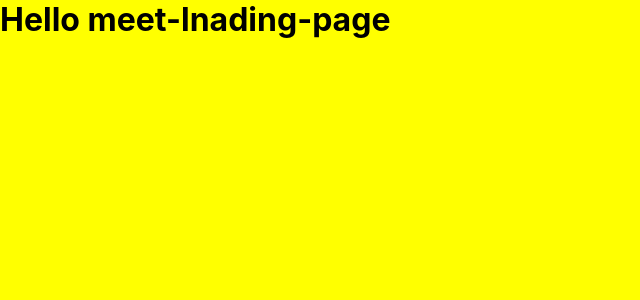
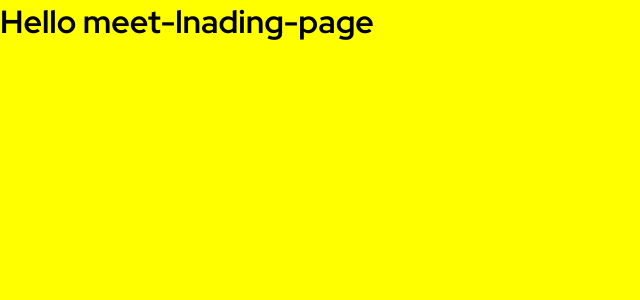
Before and after one commit to PiriyaLapa/meet-landing-page, a React (Create React App) app: page / in a window 1280 px wide. Shown: the top 300 px of the page, without its empty margins (0-640 px from the left). Built offline with nearby package versions, Linux system fonts and the light colour scheme.

Commit message:
update font-family:Red hat display, sanserif

```diff
--- a/public/index.html
+++ b/public/index.html
@@ -5,10 +5,15 @@
     <link rel="icon" href="%PUBLIC_URL%/favicon.ico" />
     <meta name="viewport" content="width=device-width, initial-scale=1" />
     <meta name="theme-color" content="#000000" />
-    <meta name="description" content="Meet-landing-page project by Benz" />
+    <meta name="description" content="Meet-landing-page project by WhoAmI" />
+    <link rel="apple-touch-icon" href="./Initial Pic.png" />
+
+    <!-- google font -->
+    <link rel="preconnect" href="https://fonts.googleapis.com" />
+    <link rel="preconnect" href="https://fonts.gstatic.com" crossorigin />
     <link
-      rel="apple-touch-icon"
-      href="./Initial Pic.png"
+      href="https://fonts.googleapis.com/css2?family=Red+Hat+Display:ital,wght@0,300..900;1,300..900&display=swap"
+      rel="stylesheet"
     />
     <!--
       manifest.json provides metadata used when your web app is installed on a
--- a/src/styles/GlobalStyles.ts
+++ b/src/styles/GlobalStyles.ts
@@ -5,6 +5,7 @@
         margin:0;
         padding:0;
         box-sizing: border-box;
+        font-family:"Red Hat Display", sans-serif;
     }
 
     body {
```
